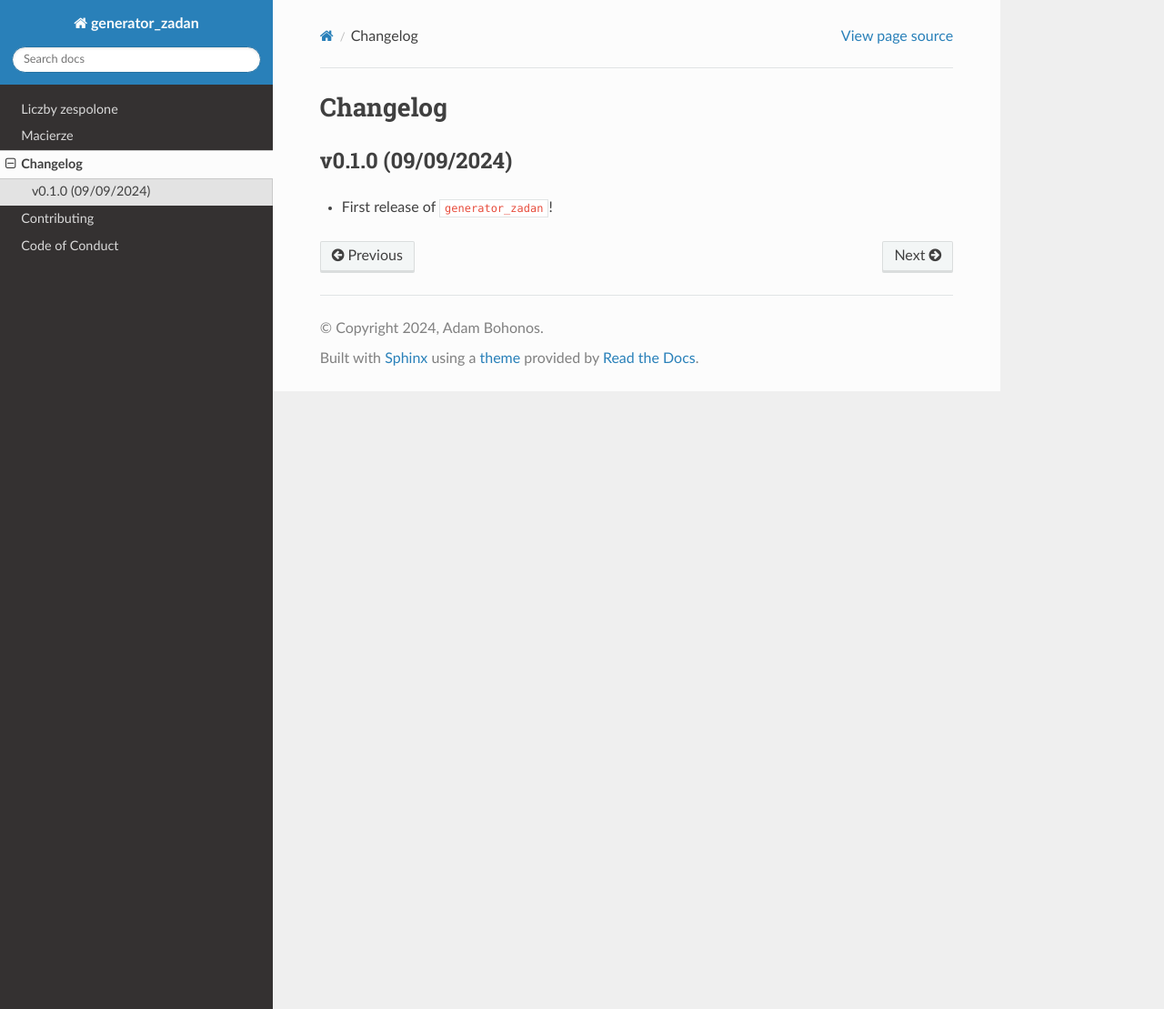
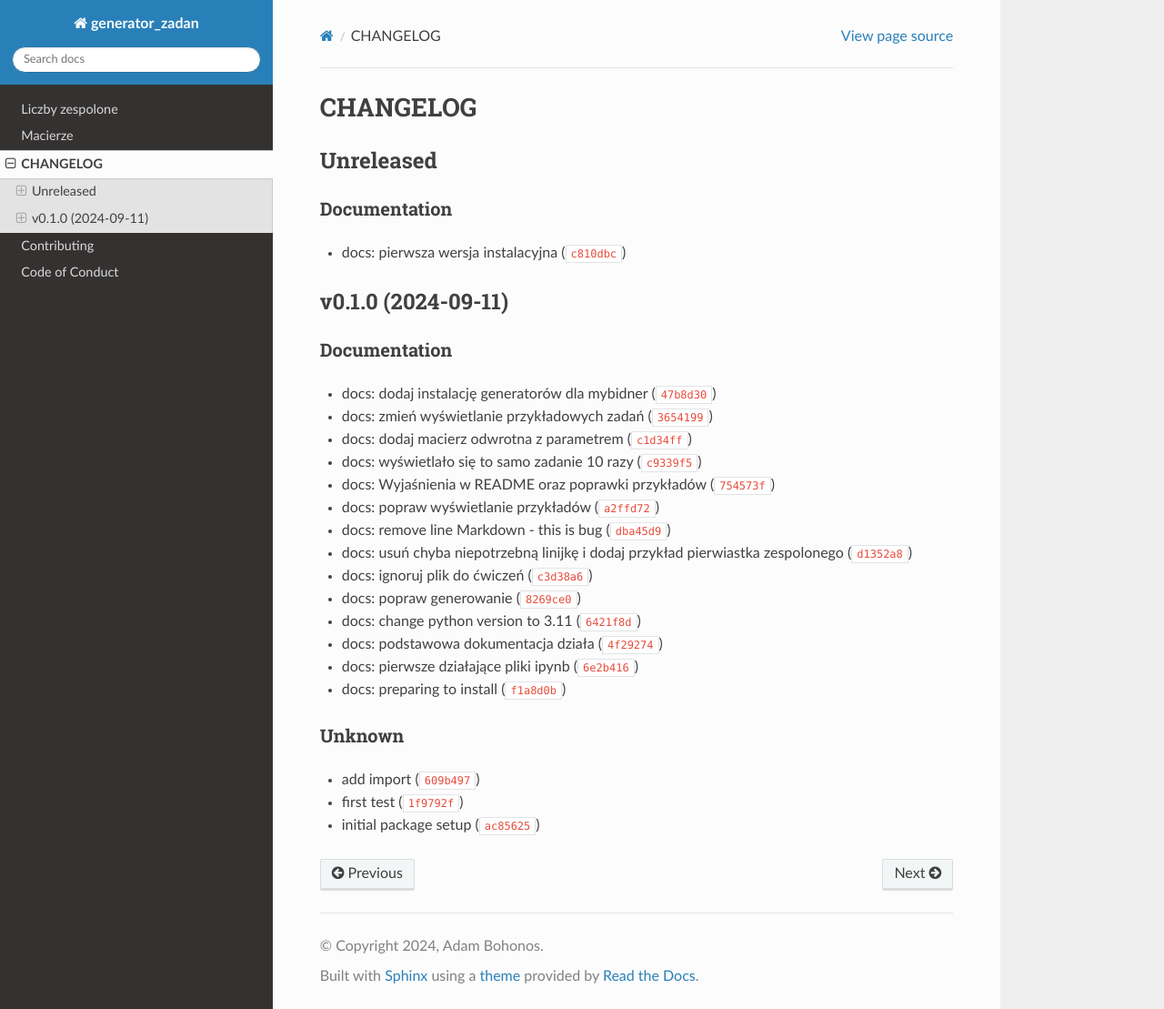
Before and after one commit to DyonOylloug/generator_zadan, a Sphinx documentation site: the page built from docs/changelog.md, in a window 1280 px wide and 1109 px high. Shown: the whole window at 91% size. Built offline with Sphinx 7.4.7 and the Read the Docs theme 2.0.0, drawn with Linux system fonts in a browser that asks for light colours.

Commit message:
docs: add changelog

````diff
--- a/docs/changelog.md
+++ b/docs/changelog.md
@@ -1,2 +1,47 @@
-```{include} ../CHANGELOG.md
-```
+# CHANGELOG
+
+## Unreleased
+
+### Documentation
+
+* docs: pierwsza wersja instalacyjna ([`c810dbc`](https://github.com/DyonOylloug/generator_zadan/commit/c810dbc95a462c92db515430bc7c8d51617fbd81))
+
+## v0.1.0 (2024-09-11)
+
+### Documentation
+
+* docs: dodaj instalację generatorów dla mybidner ([`47b8d30`](https://github.com/DyonOylloug/generator_zadan/commit/47b8d30faf88da81f2cd445f118ef153a8e50bad))
+
+* docs: zmień wyświetlanie przykładowych zadań ([`3654199`](https://github.com/DyonOylloug/generator_zadan/commit/3654199322814244f98f7f411d4f920f1f195fd6))
+
+* docs: dodaj macierz odwrotna z parametrem ([`c1d34ff`](https://github.com/DyonOylloug/generator_zadan/commit/c1d34ff8b3a3fa047d444b179f4045d1fdc935ca))
+
+* docs: wyświetlało się to samo zadanie 10 razy ([`c9339f5`](https://github.com/DyonOylloug/generator_zadan/commit/c9339f5c42aa9909fe204833bd552f8682e92a7d))
+
+* docs: Wyjaśnienia w README oraz poprawki przykładów ([`754573f`](https://github.com/DyonOylloug/generator_zadan/commit/754573f3bd2f7233490079cf79fc440c97cf0276))
+
+* docs: popraw wyświetlanie przykładów ([`a2ffd72`](https://github.com/DyonOylloug/generator_zadan/commit/a2ffd72ac8ef2b58ed4183f96e213141bdf2936b))
+
+* docs: remove line Markdown - this is bug ([`dba45d9`](https://github.com/DyonOylloug/generator_zadan/commit/dba45d91fbaba061a6b5844bc4d98562b8c87e51))
+
+* docs: usuń chyba niepotrzebną linijkę i dodaj przykład pierwiastka zespolonego ([`d1352a8`](https://github.com/DyonOylloug/generator_zadan/commit/d1352a8b28c70827c4d4f0698897a6925c21b8d6))
+
+* docs: ignoruj plik do ćwiczeń ([`c3d38a6`](https://github.com/DyonOylloug/generator_zadan/commit/c3d38a65d4a10898cccf2949f3c7f9fee56d8d0e))
+
+* docs: popraw generowanie ([`8269ce0`](https://github.com/DyonOylloug/generator_zadan/commit/8269ce09d7a2d972a7541685e85cfe2e973238c4))
+
+* docs: change python version to 3.11 ([`6421f8d`](https://github.com/DyonOylloug/generator_zadan/commit/6421f8d79ed1c89514f1290d7b0673cd4247edc4))
+
+* docs: podstawowa dokumentacja działa ([`4f29274`](https://github.com/DyonOylloug/generator_zadan/commit/4f29274fbe48bbc600bfd93aa83aeda2f0bf3689))
+
+* docs: pierwsze działające pliki ipynb ([`6e2b416`](https://github.com/DyonOylloug/generator_zadan/commit/6e2b416d9d9f47cdbef136e59c4a89aae3f2d350))
+
+* docs: preparing to install ([`f1a8d0b`](https://github.com/DyonOylloug/generator_zadan/commit/f1a8d0bebd74a0cb65e20d76eef24bd249a4891d))
+
+### Unknown
+
+* add import ([`609b497`](https://github.com/DyonOylloug/generator_zadan/commit/609b497dc6f6873c6ed24b42af585a14f97a4966))
+
+* first test ([`1f9792f`](https://github.com/DyonOylloug/generator_zadan/commit/1f9792f1bedeab2400187fe12f909096b40916af))
+
+* initial package setup ([`ac85625`](https://github.com/DyonOylloug/generator_zadan/commit/ac856256dfff4ad36f8a70c9ce266a5f77c00eae))
````
